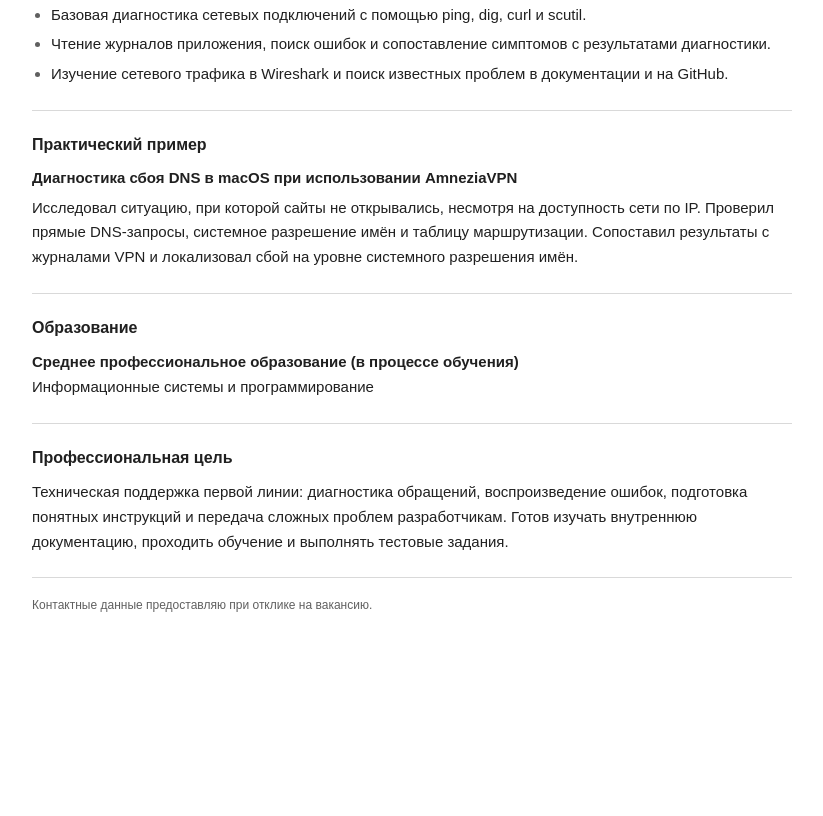
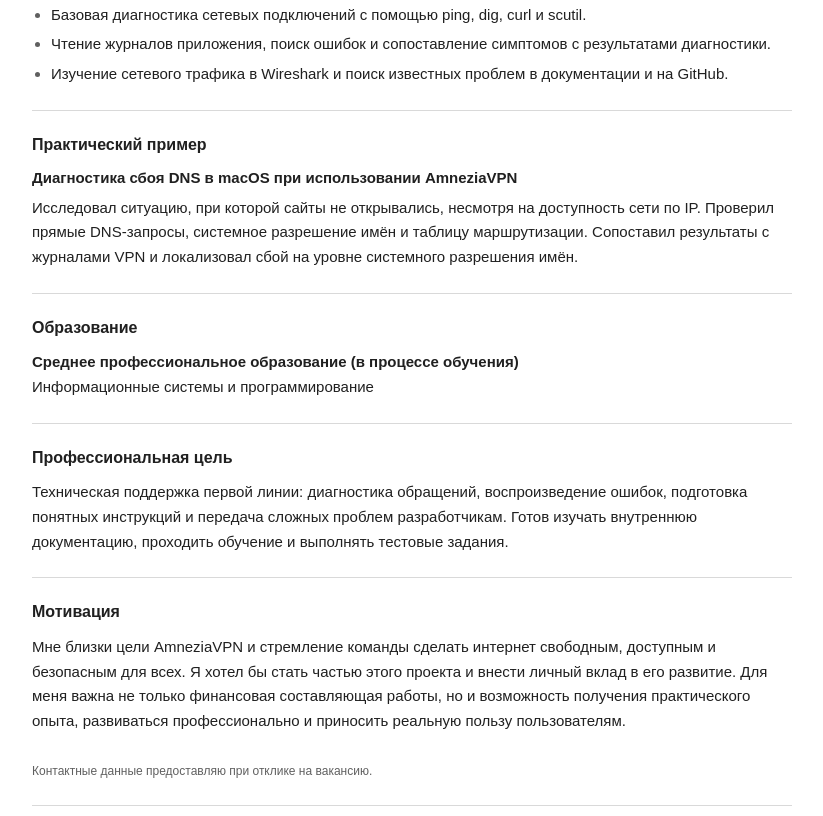
Before and after one commit to gleb00735/resume, a plain HTML site: page index.html in a window 1280 px wide. Shown: the part 476-1292 px from the top of the page, without its empty margins (228-1051 px from the left). Before the commit the page ends 1164 px from the top, so only its background shows below. Drawn offline with Linux system fonts and the light colour scheme.

Commit message:
Update index.html

```diff
--- a/index.html
+++ b/index.html
@@ -144,5 +144,6 @@ footer {
 <section><h2>Практический пример</h2><div class="case"><h3>Диагностика сбоя DNS в macOS при использовании AmneziaVPN</h3><p>Исследовал ситуацию, при которой сайты не открывались, несмотря на доступность сети по IP. Проверил прямые DNS-запросы, системное разрешение имён и таблицу маршрутизации. Сопоставил результаты с журналами VPN и локализовал сбой на уровне системного разрешения имён.</p></div></section>
 <section><h2>Образование</h2><p><strong>Среднее профессиональное образование (в процессе обучения)</strong><br>Информационные системы и программирование</p></section>
 <section><h2>Профессиональная цель</h2><p>Техническая поддержка первой линии: диагностика обращений, воспроизведение ошибок, подготовка понятных инструкций и передача сложных проблем разработчикам. Готов изучать внутреннюю документацию, проходить обучение и выполнять тестовые задания.</p></section>
+<section><h2>Мотивация</h2><p>Мне близки цели AmneziaVPN и стремление команды сделать интернет свободным, доступным и безопасным для всех. Я хотел бы стать частью этого проекта и внести личный вклад в его развитие. Для меня важна не только финансовая составляющая работы, но и возможность получения практического опыта, развиваться профессионально и приносить реальную пользу пользователям.
 <footer>Контактные данные предоставляю при отклике на вакансию.</footer>
 </main></body></html>
```
